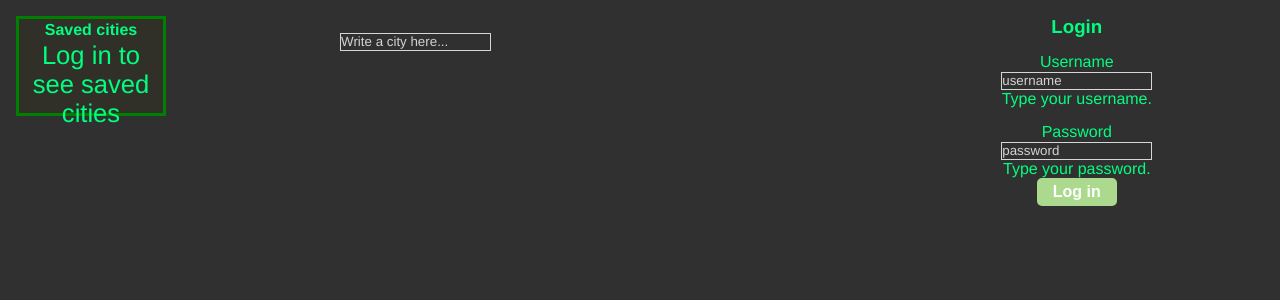
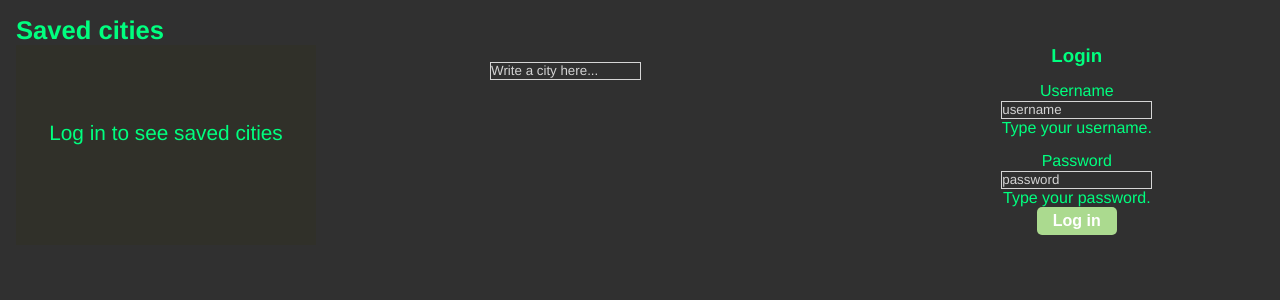
Before and after one commit to kallevo/S-sovellus, a React (Create React App) app: page / in a window 1280 px wide. Shown: the top 300 px of the page. Built offline with nearby package versions, Linux system fonts and the light colour scheme.

Commit message:
Scrollboxin tekoa (kesken)

```diff
--- a/src/App.css
+++ b/src/App.css
@@ -90,10 +90,18 @@ h1 {
   flex-direction: column;
   justify-content: space-between;
   background: #303029;
-  border:3px solid green;
-  height:100px;
-  width:150px;
-
+  height:200px;
+  width:300px;
+  overflow: auto;
+  overflow-x: hidden;
+}
+.cityheader{
+  font-size: 1.6em;
+}
+.citydefault {
+  text-align: center;
+  padding-bottom: 100px;
+  font-size: 1.3em;
 }
 .capitalize {
   text-transform: capitalize;
--- a/src/components/App.js
+++ b/src/components/App.js
@@ -175,13 +175,13 @@ function App() {
 
     return (
         <div className="App">
+            <thead>
+            <tr>
+                <th className="cityheader">Saved cities</th>
+            </tr>
+            </thead>
             <div className="savedCities">
                 <table>
-                    <thead>
-                    <tr>
-                        <th>Saved cities</th>
-                    </tr>
-                    </thead>
                     <tbody>
                     {!notLoggedIn && savedCities.map(city => (
                         <tr className="capitalize" key={"" + city.save_id}>
@@ -196,7 +196,7 @@ function App() {
                     ))}
                     </tbody>
                 </table>
-                {notLoggedIn &&<p>Log in to see saved cities</p> }
+                {notLoggedIn &&<p className="citydefault">Log in to see saved cities</p> }
             </div>
             <div className="search-div">
                 <div className="search">
```
